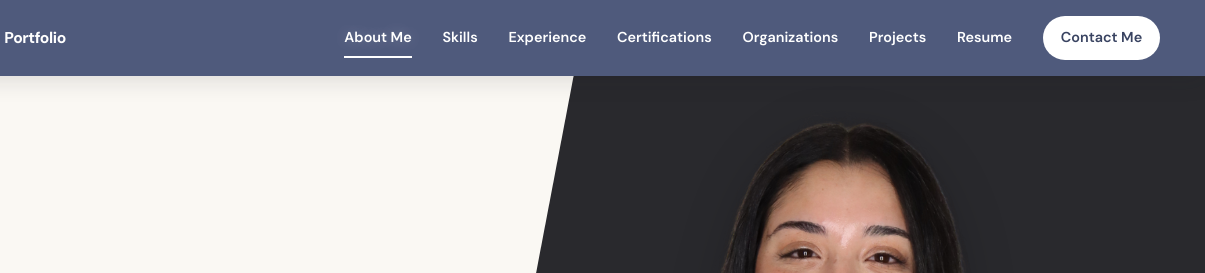
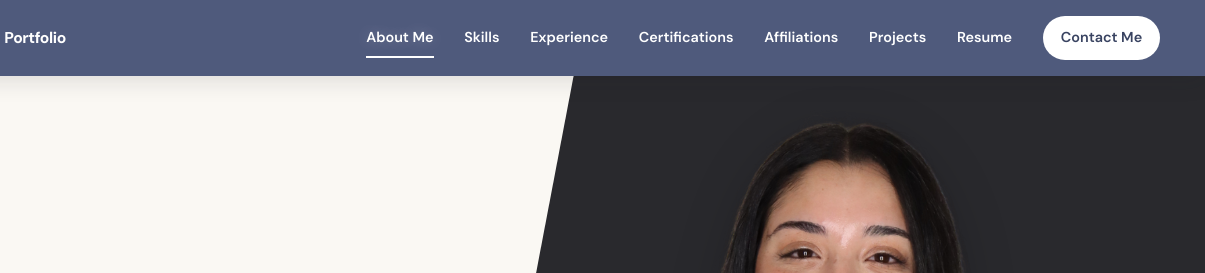
Before and after one commit to hibamoussa25/hibamoussa25.github.io, a plain HTML site: page index.html in a window 1280 px wide. Shown: the top 273 px of the page, 75-1280 px from the left. Drawn offline with Linux system fonts and the light colour scheme.

Commit message:
Affiliation title change

```diff
--- a/index.html
+++ b/index.html
@@ -20,7 +20,7 @@
         <a href="#skills">Skills</a>
         <a href="#experience">Experience</a>
         <a href="#certifications">Certifications</a>
-        <a href="#organizations">Organizations</a>
+        <a href="#organizations">Affiliations</a>
         <a href="#projects">Projects</a>
         <a href="#resume">Resume</a>
         <a class="nav-contact" href="#contact">Contact Me</a>
```
